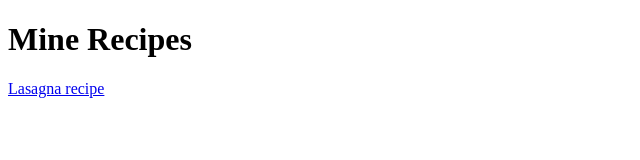
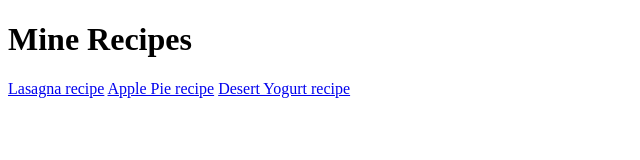
Before and after one commit to manolo7172/just-recipes, a plain HTML site: page index.html in a window 1280 px wide. Shown: the whole page, without its empty margins (0-640 px from the left). Drawn offline with Linux system fonts and the light colour scheme.

Commit message:
add the links for the other two recipes on main page

```diff
--- a/index.html
+++ b/index.html
@@ -9,5 +9,7 @@
 <body>
     <h1>Mine Recipes</h1>
     <a href="recipes/lasagna.html">Lasagna recipe</a>
+    <a href="recipes/apple_pie.html">Apple Pie recipe</a>
+    <a href="recipes/desert.html">Desert Yogurt recipe</a>
 </body>
 </html>
```
